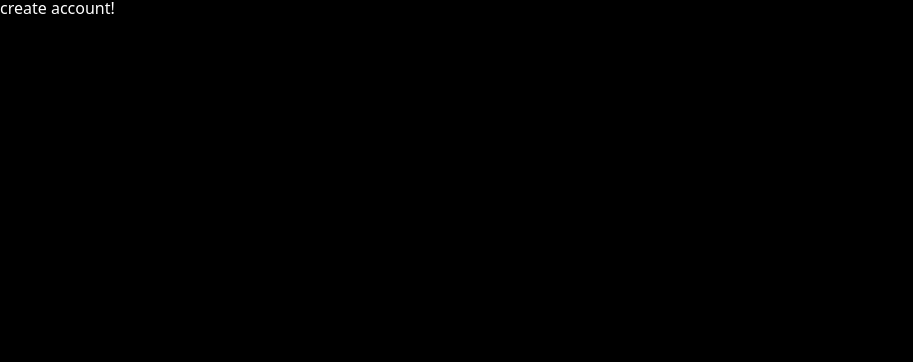
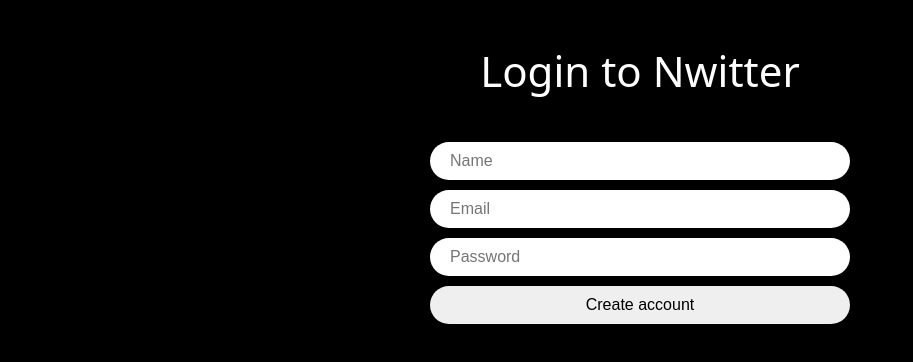
Before and after one commit to bryanho0470/twitter-clone, a React app: page /create-account in a window 1280 px wide. Shown: the top 362 px of the page, without its empty margins (0-913 px from the left). Built offline with nearby package versions, Linux system fonts and the light colour scheme; the HTML template or start-up script is replaced by a standard one.

Commit message:
create account screen setting

```diff
--- a/src/App.tsx
+++ b/src/App.tsx
@@ -4,7 +4,7 @@
 import Profile from "./routes/profile";
 import Login from "./routes/login";
 import CreateAccount from "./routes/create-account";
-import { createGlobalStyle } from "styled-components";
+import styled, { createGlobalStyle } from "styled-components";
 import reset from "styled-reset";
 import { useEffect, useState } from "react";
 import LoadingScreen from "./components/loading-screen";
@@ -41,6 +41,12 @@
 }
 `;
 
+const Wrapper = styled.div`
+  height: 100vh;
+  display: flex;
+  justify-content: center;
+`;
+
 function App() {
   const [isLoading, setLoading] = useState(true);
   const init = async () => {
@@ -52,8 +58,10 @@
   }, []);
   return (
     <>
-      <GlobalStyles />
-      {isLoading ? <LoadingScreen /> : <RouterProvider router={router} />}
+      <Wrapper>
+        <GlobalStyles />
+        {isLoading ? <LoadingScreen /> : <RouterProvider router={router} />}
+      </Wrapper>
     </>
   );
 }
--- a/src/routes/create-account.tsx
+++ b/src/routes/create-account.tsx
@@ -1,3 +1,110 @@
+import { useState } from "react";
+import styled from "styled-components";
+
+const Wrapper = styled.div`
+  height: 100vh;
+  display: flex;
+  flex-direction: column;
+  align-items: center;
+  width: 420px;
+  padding: 50px 0px;
+`;
+
+const Title = styled.h1`
+  font-size: 42px;
+`;
+
+const Form = styled.form`
+  margin-top: 50px;
+  display: flex;
+  flex-direction: column;
+  gap: 10px;
+  width: 100%;
+`;
+
+const Input = styled.input`
+  padding: 10px 20px;
+  border-radius: 50px;
+  border: none;
+  width: 100%;
+  font-size: 16px;
+  &[type="submit"] {
+    cursor: pointer;
+    &:hover {
+      opacity: 0.8;
+    }
+  }
+`;
+
+const Error = styled.span`
+  font-weight: 600;
+  color: tomato;
+`;
+
 export default function CreateAccount() {
-  return <h1>create account!</h1>;
+  const [isLoading, setLoading] = useState(false);
+  const [name, setName] = useState("");
+  const [email, setEmail] = useState("");
+  const [pass, setPass] = useState("");
+  const [error, setError] = useState("");
+  const onChange = (e: React.ChangeEvent<HTMLInputElement>) => {
+    const {
+      target: { name, value },
+    } = e;
+    if (name === "name") {
+      setName(value);
+    } else if (name === "email") {
+      setEmail(value);
+    } else if (name === "pass") {
+      setPass(value);
+    }
+  };
+  const onSubmit = (e: React.FormEvent<HTMLFormElement>) => {
+    e.preventDefault();
+    try {
+      // create an account
+      //set the name of the user,
+      //redirect to the home page
+    } catch (e) {
+      // setError
+    } finally {
+      setLoading(false);
+    }
+  };
+  return (
+    <Wrapper>
+      <Title>Login to Nwitter</Title>
+      <Form onSubmit={onSubmit}>
+        <Input
+          onChange={onChange}
+          name="name"
+          value={name}
+          placeholder="Name"
+          type="text"
+          required
+        />
+        <Input
+          onChange={onChange}
+          name="email"
+          value={email}
+          placeholder="Email"
+          type="email"
+          required
+        />
+        <Input
+          onChange={onChange}
+          name="pass"
+          value={pass}
+          placeholder="Password"
+          type="password"
+          required
+        />
+        <Input
+          type="submit"
+          value={isLoading ? "Loading..." : "Create account"}
+        />
+      </Form>
+      {error !== "" ? <Error>{error}</Error> : null}
+    </Wrapper>
+  );
 }
```
